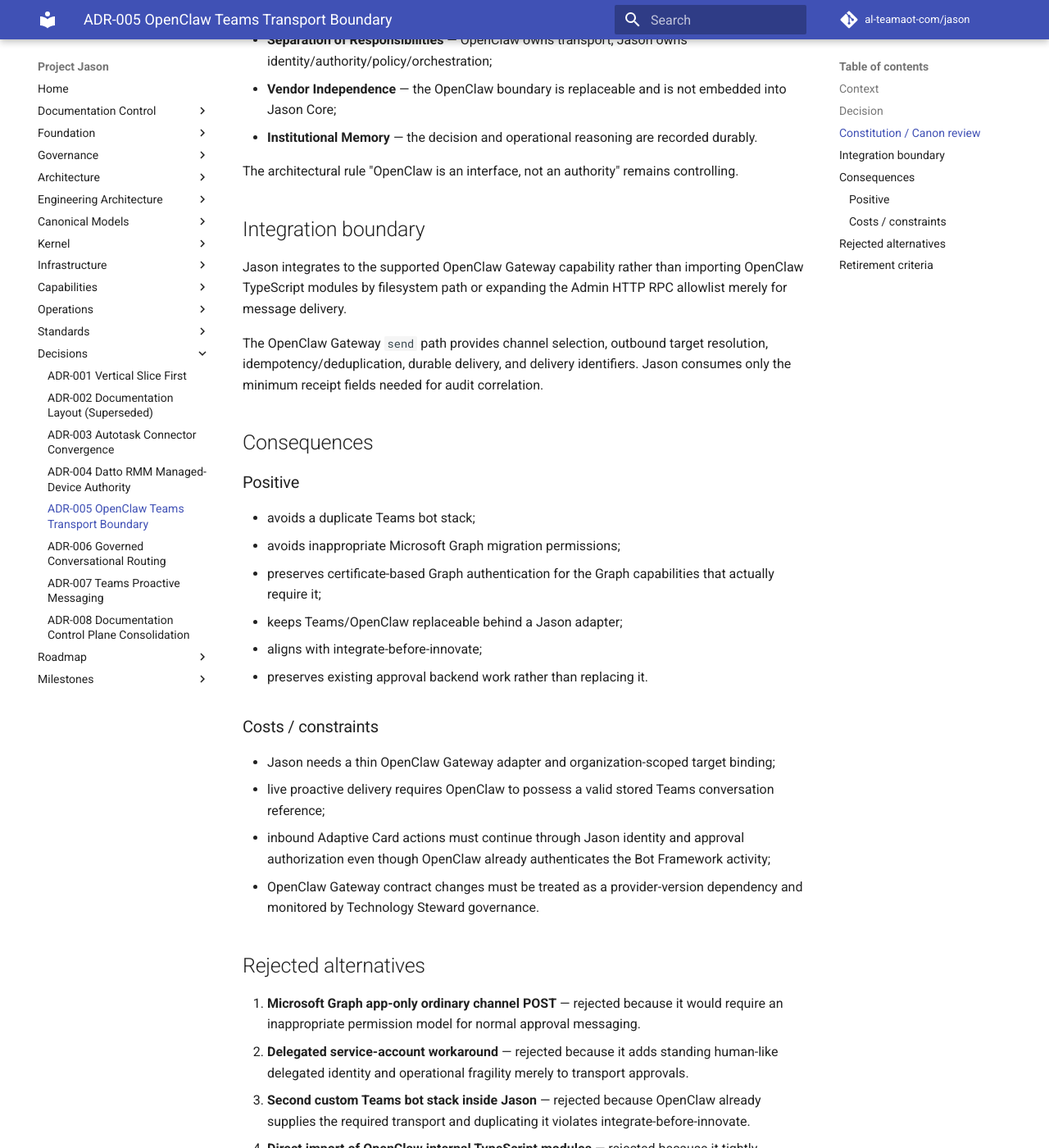
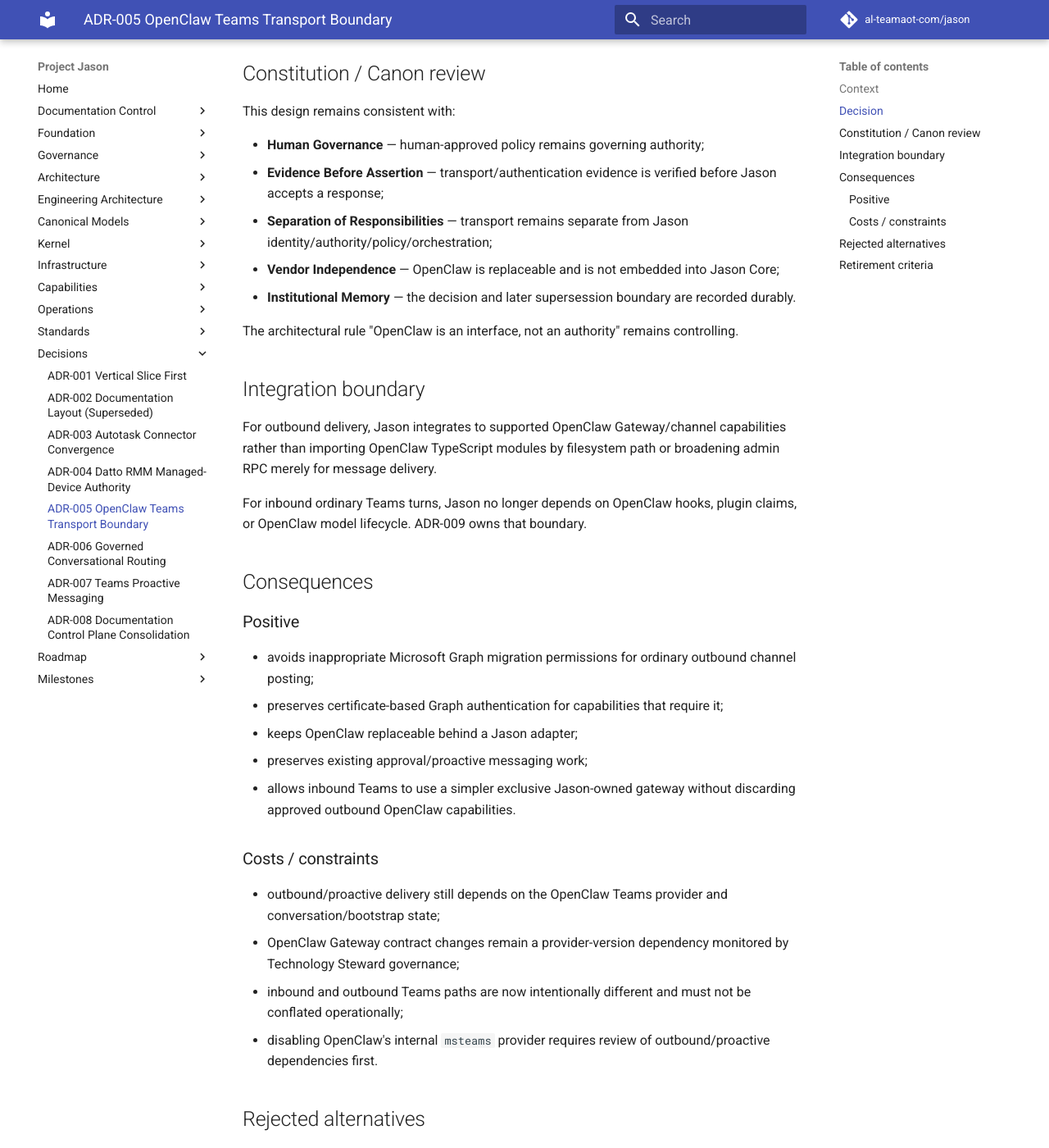
Before and after one commit to al-teamaot-com/jason, an MkDocs documentation site: the page built from docs/decisions/ADR-005-OpenClaw-Teams-Transport-Boundary.md, in a window 1280 px wide and 1400 px high, scrolled down 1872 px. Shown: the whole window at 82% size. Built offline with MkDocs 1.6.1 and Material for MkDocs 9.7.7, drawn with Linux system fonts in a browser that asks for light colours; comment, search, counter and statistics services are not loaded; some of the changed text lies outside the part shown.

Commit message:
Clarify OpenClaw Teams boundary after direct ingress cutover

```diff
--- a/docs/decisions/ADR-005-OpenClaw-Teams-Transport-Boundary.md
+++ b/docs/decisions/ADR-005-OpenClaw-Teams-Transport-Boundary.md
@@ -1,8 +1,11 @@
 # ADR-005 — OpenClaw Teams Transport Boundary
 
-**Status:** Accepted for implementation
+**Status:** Accepted for outbound/proactive Teams transport; **superseded for ordinary inbound Teams ingress by ADR-009 as of 2026-08-15**
 **Decision owner:** Jason Architecture Authority
 **Date:** 2026-08-10
+**Updated:** 2026-08-15
+
+> **Supersession boundary:** ADR-009 now controls ordinary inbound Microsoft Teams conversation ingress. Statements below that describe OpenClaw as the inbound owner are historical architecture for that path. This ADR remains controlling for the approved OpenClaw outbound/proactive transport boundary until that function is separately replaced or retired.
 
 ## Context
 
@@ -10,19 +13,21 @@
 
 During live-deployment preparation on 2026-08-10, the existing Teams delivery runtime was found to use Microsoft Graph application credentials for ordinary Teams channel message posting. Microsoft's permission model does not make ordinary app-only channel posting an appropriate production path for Jason approvals; the app-only permission available for that endpoint is intended for migration scenarios.
 
-The Jason host already runs OpenClaw and its Microsoft Teams channel supplies the transport capabilities Jason needs: proactive Teams delivery, Adaptive Cards, authenticated inbound Bot Framework activities, sender/team/channel allowlists, and a supported Gateway `send` boundary with idempotency and delivery identifiers.
+The Jason host already runs OpenClaw and its Microsoft Teams channel supplies transport capabilities useful for proactive Teams delivery, Adaptive Cards, sender/team/channel allowlists, and a supported Gateway `send` boundary with idempotency and delivery identifiers.
+
+Subsequent 2026-08-15 production work proved that OpenClaw could not reliably guarantee exclusive ownership of ordinary inbound Jason-bound Teams turns before its own model path. ADR-009 therefore replaced OpenClaw as the ordinary inbound Teams transport owner while preserving the outbound/proactive boundary documented here.
 
 ## Decision
 
-Jason will use OpenClaw as the Microsoft Teams **transport/interface provider** for governed approval delivery and response ingress.
-
-The authority flow is:
-
-`Human -> Teams -> OpenClaw transport -> Jason ingress -> JKD-001 / approval policy -> Central Orchestrator`
+For approved **outbound/proactive Teams delivery**, Jason may use OpenClaw as a Microsoft Teams transport/interface provider.
 
 The outbound flow is:
 
-`Central Orchestrator -> approval service -> Jason Teams adapter -> OpenClaw Gateway -> Teams -> Human`
+`Central Orchestrator -> approval/communication service -> Jason Teams adapter -> OpenClaw Gateway -> Teams -> Human`
+
+Ordinary inbound Teams conversation ingress is now governed by ADR-009:
+
+`Teams -> direct Jason Teams Gateway -> signed trusted ingress -> Jason runtime -> Central Orchestrator`
 
 OpenClaw MUST NOT:
 
@@ -35,64 +40,62 @@
 
 Jason MUST:
 
-- resolve an organization-scoped OpenClaw Teams delivery target;
-- use a deterministic approval-delivery idempotency key;
+- resolve an organization-scoped OpenClaw Teams delivery target for approved outbound/proactive messaging;
+- use deterministic approval-delivery idempotency where applicable;
 - expose only approved non-secret approval metadata in the card;
 - treat OpenClaw message/conversation identifiers as transport evidence only;
-- require authenticated Microsoft identity evidence on inbound interaction;
-- re-bind tenant and Microsoft object identity to Jason organization/identity records;
-- perform provider-neutral approval authorization before creating execution authority;
-- preserve immutable audit and replay protections.
+- preserve immutable audit and replay protections;
+- keep ordinary inbound Teams routing on the ADR-009 direct gateway unless a later governed decision replaces it.
 
 ## Constitution / Canon review
 
-This design was explicitly reviewed against the Jason Constitution/Canon on 2026-08-10 and found consistent with:
+This design remains consistent with:
 
 - **Human Governance** — human-approved policy remains governing authority;
 - **Evidence Before Assertion** — transport/authentication evidence is verified before Jason accepts a response;
-- **Separation of Responsibilities** — OpenClaw owns transport, Jason owns identity/authority/policy/orchestration;
-- **Vendor Independence** — the OpenClaw boundary is replaceable and is not embedded into Jason Core;
-- **Institutional Memory** — the decision and operational reasoning are recorded durably.
+- **Separation of Responsibilities** — transport remains separate from Jason identity/authority/policy/orchestration;
+- **Vendor Independence** — OpenClaw is replaceable and is not embedded into Jason Core;
+- **Institutional Memory** — the decision and later supersession boundary are recorded durably.
 
 The architectural rule "OpenClaw is an interface, not an authority" remains controlling.
 
 ## Integration boundary
 
-Jason integrates to the supported OpenClaw Gateway capability rather than importing OpenClaw TypeScript modules by filesystem path or expanding the Admin HTTP RPC allowlist merely for message delivery.
+For outbound delivery, Jason integrates to supported OpenClaw Gateway/channel capabilities rather than importing OpenClaw TypeScript modules by filesystem path or broadening admin RPC merely for message delivery.
 
-The OpenClaw Gateway `send` path provides channel selection, outbound target resolution, idempotency/deduplication, durable delivery, and delivery identifiers. Jason consumes only the minimum receipt fields needed for audit correlation.
+For inbound ordinary Teams turns, Jason no longer depends on OpenClaw hooks, plugin claims, or OpenClaw model lifecycle. ADR-009 owns that boundary.
 
 ## Consequences
 
 ### Positive
 
-- avoids a duplicate Teams bot stack;
-- avoids inappropriate Microsoft Graph migration permissions;
-- preserves certificate-based Graph authentication for the Graph capabilities that actually require it;
-- keeps Teams/OpenClaw replaceable behind a Jason adapter;
-- aligns with integrate-before-innovate;
-- preserves existing approval backend work rather than replacing it.
+- avoids inappropriate Microsoft Graph migration permissions for ordinary outbound channel posting;
+- preserves certificate-based Graph authentication for capabilities that require it;
+- keeps OpenClaw replaceable behind a Jason adapter;
+- preserves existing approval/proactive messaging work;
+- allows inbound Teams to use a simpler exclusive Jason-owned gateway without discarding approved outbound OpenClaw capabilities.
 
 ### Costs / constraints
 
-- Jason needs a thin OpenClaw Gateway adapter and organization-scoped target binding;
-- live proactive delivery requires OpenClaw to possess a valid stored Teams conversation reference;
-- inbound Adaptive Card actions must continue through Jason identity and approval authorization even though OpenClaw already authenticates the Bot Framework activity;
-- OpenClaw Gateway contract changes must be treated as a provider-version dependency and monitored by Technology Steward governance.
+- outbound/proactive delivery still depends on the OpenClaw Teams provider and conversation/bootstrap state;
+- OpenClaw Gateway contract changes remain a provider-version dependency monitored by Technology Steward governance;
+- inbound and outbound Teams paths are now intentionally different and must not be conflated operationally;
+- disabling OpenClaw's internal `msteams` provider requires review of outbound/proactive dependencies first.
 
 ## Rejected alternatives
 
 1. **Microsoft Graph app-only ordinary channel POST** — rejected because it would require an inappropriate permission model for normal approval messaging.
 2. **Delegated service-account workaround** — rejected because it adds standing human-like delegated identity and operational fragility merely to transport approvals.
-3. **Second custom Teams bot stack inside Jason** — rejected because OpenClaw already supplies the required transport and duplicating it violates integrate-before-innovate.
-4. **Direct import of OpenClaw internal TypeScript modules** — rejected because it tightly couples Jason to implementation internals rather than a supported provider boundary.
-5. **Expanding OpenClaw Admin HTTP RPC to expose arbitrary send/session methods** — rejected because the normal Gateway already supplies the required capability and broadening an admin surface is unnecessary.
+3. **Direct import of OpenClaw internal TypeScript modules** — rejected because it tightly couples Jason to implementation internals rather than a supported provider boundary.
+4. **Expanding OpenClaw Admin HTTP RPC to expose arbitrary send/session methods** — rejected because the normal Gateway already supplies the required outbound capability.
+5. **OpenClaw as ordinary inbound Jason ingress after 2026-08-15** — rejected/superseded by ADR-009 after live evidence showed exclusive pre-model turn ownership could not be guaranteed reliably.
 
 ## Retirement criteria
 
-Revisit this ADR when any of the following becomes true:
+Revisit the remaining outbound/proactive portion of this ADR when any of the following becomes true:
 
 - OpenClaw removes or materially changes its supported Gateway/channel transport contract;
-- Microsoft introduces a narrower, appropriate app-only Teams approval-message transport that materially simplifies Jason without weakening governance;
+- Microsoft introduces a narrower, appropriate Teams transport that materially simplifies Jason without weakening governance;
 - Jason adopts a different standard communications transport provider;
-- OpenClaw can no longer meet Jason audit, tenant-boundary, or security requirements.
+- OpenClaw can no longer meet Jason audit, tenant-boundary, or security requirements;
+- ADR-009's direct gateway or another governed adapter gains an approved outbound/proactive path that safely replaces OpenClaw.
```
